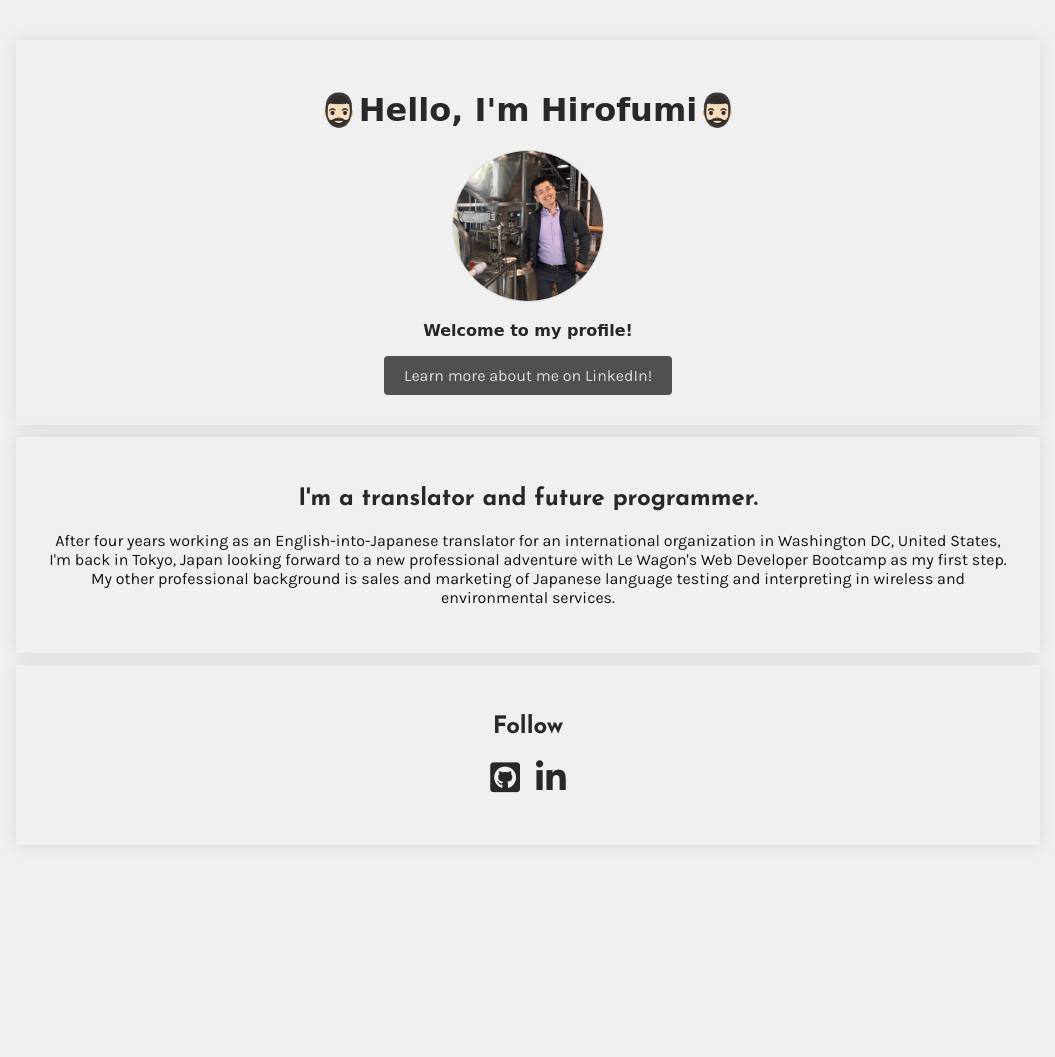
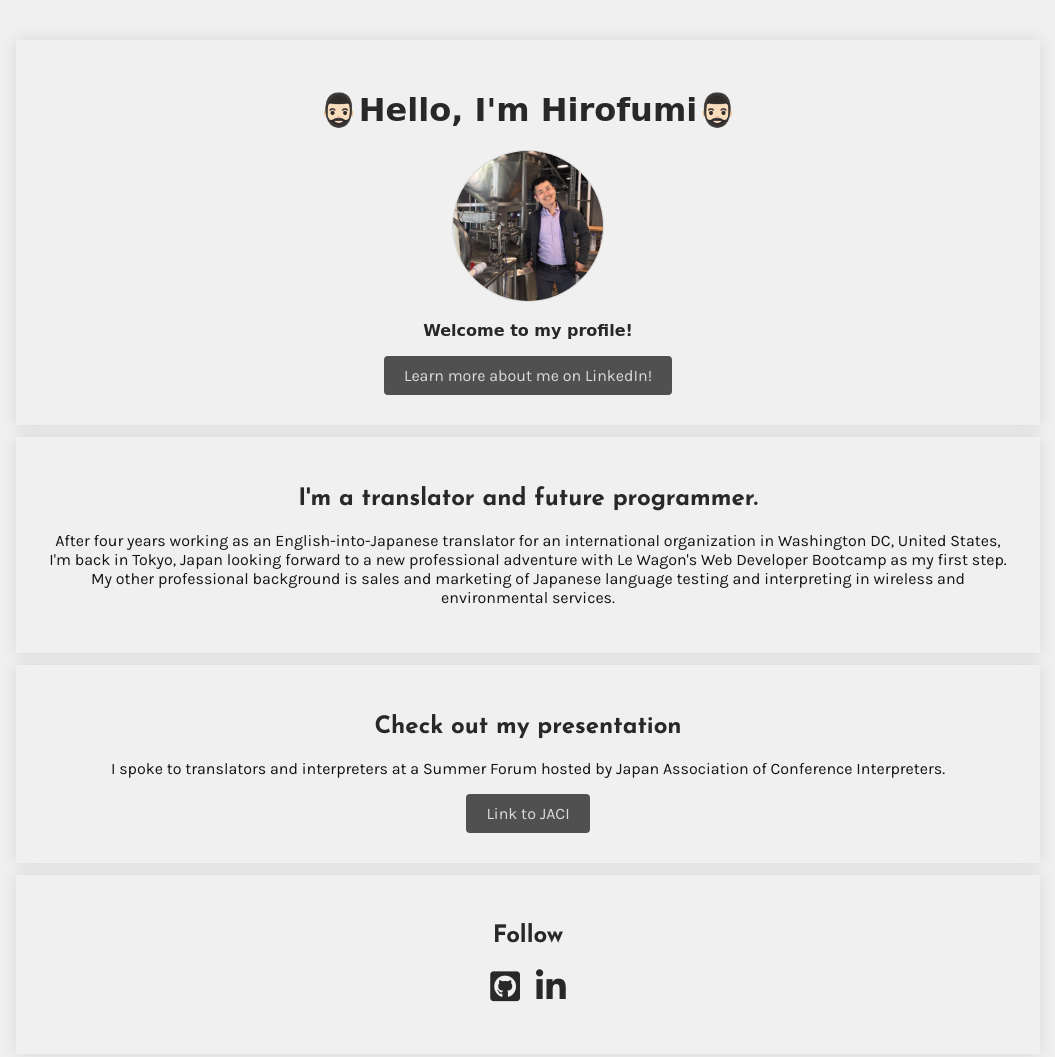
Before and after one commit to HirofumiJinno/profile, a plain HTML site: page index.html in a window 1280 px wide. Shown: the whole page, without its empty margins (112-1167 px from the left). Before the commit the page ends 885 px from the top, so only its background shows below. Drawn offline with Linux system fonts and the light colour scheme; a web font is replaced by a local one.

Commit message:
make my profile prettier

```diff
--- a/index.html
+++ b/index.html
@@ -30,6 +30,14 @@
     </div>
 
     <div class="card-white">
+      <h2>Check out my presentation</h2>
+      <p>I spoke to translators and interpreters at a Summer Forum hosted by Japan Association of Conference Interpreters.</p>
+      <a class="btn_grey" href="https://www.japan-interpreters.org/news/jitf2021-hirofumi-jinno/" target="_blank">
+        Link to JACI
+      </a>
+    </div>
+
+    <div class="card-white">
       <h2>Follow</h2>
       <ul class="list-inline">
         <li>
```
